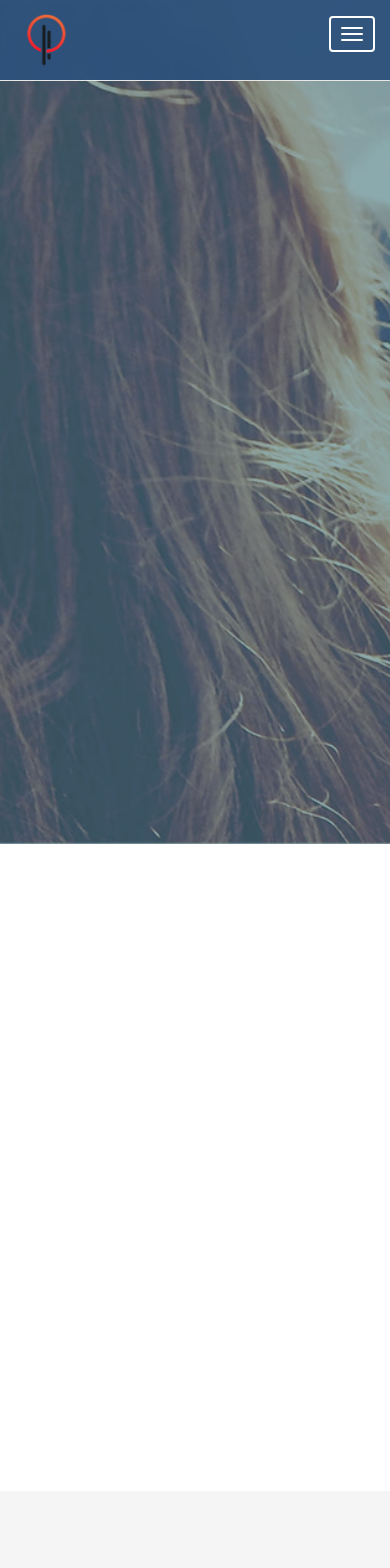
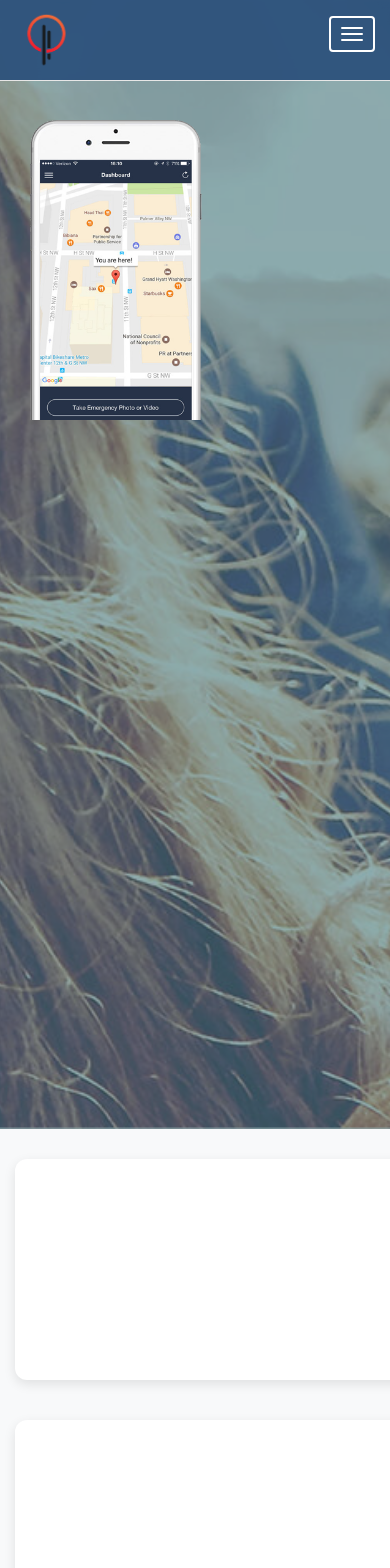
Before and after one commit to AliceNN-ucdenver/Phence.me, a React (Vite) app: page / in a window 390 px wide. Shown: the top 1568 px of the page. Built offline with nearby package versions, Linux system fonts and the light colour scheme.

Commit message:
Major mobile responsiveness fixes: banner, services, features, use cases

```diff
--- a/src/assets/css/styles.css
+++ b/src/assets/css/styles.css
@@ -315,18 +315,24 @@ li {
   overflow:hidden;
   padding-top: 100px; /* Add padding to account for fixed header */
 }
-.zi-9 img {
-  width: auto;
-}
-.zi-9 a img:hover{
-  opacity:0.8;
-}
+
 .banner-overlay {
   background:rgba(73, 118, 120, 0.6);
   height: 100%;
   position: absolute;
   top: 0;
   width: 100%;
+  z-index: 1;
+}
+
+.banner .container {
+  position: relative;
+  z-index: 2;
+}
+
+.banner .bannertext {
+  position: relative;
+  z-index: 3;
 }
 .banner h1 {
   padding-bottom:10px;margin-top:120px;
@@ -914,58 +920,76 @@ playback timings (ms):
 
   /* Mobile banner adjustments */
   .banner {
-    height: auto;
+    height: auto !important;
     min-height: 100vh;
-    padding-top: 80px;
-    padding-bottom: 40px;
+    padding-top: 80px !important;
+    padding-bottom: 40px !important;
+    background-size: cover !important;
+    background-position: center center !important;
+  }
+
+  .banner .container {
+    height: auto !important;
+    display: flex !important;
+    align-items: center !important;
+    min-height: calc(100vh - 120px) !important;
   }
 
   .banner .bannertext {
     position: relative !important;
     top: auto !important;
     bottom: auto !important;
-    padding: 20px 0;
-    display: flex !important;
-    flex-direction: column;
+    padding: 20px 0 !important;
+    width: 100% !important;
+    margin: 0 !important;
   }
 
-  .banner .bannertext .col-xs-12:first-child {
-    order: 1;
-    text-align: center;
-    margin-bottom: 30px;
+  .banner .bannertext > div {
+    width: 100% !important;
+    float: none !important;
+    display: block !important;
+    margin-bottom: 30px !important;
   }
 
-  .banner .bannertext .col-xs-12:last-child {
-    order: 2;
-    text-align: center;
+  .banner .bannertext .zi-9:first-child {
+    text-align: center !important;
+    margin-bottom: 30px !important;
+  }
+
+  .banner .bannertext .zi-9:last-child {
+    text-align: center !important;
   }
 
   /* Mobile banner phone image */
   .banner .zi-9 img {
     max-height: 300px !important;
-    max-width: 200px;
+    max-width: 200px !important;
     height: auto !important;
     width: auto !important;
-    display: block;
-    margin: 0 auto;
+    display: block !important;
+    margin: 0 auto !important;
   }
 
   /* Mobile banner text */
   .banner h1 {
     font-size: 24px !important;
-    line-height: 1.3;
-    margin-bottom: 20px;
+    line-height: 1.3 !important;
+    margin-bottom: 20px !important;
+    margin-top: 20px !important;
+    color: #fff !important;
   }
 
   .banner p {
-    font-size: 16px;
-    margin-bottom: 30px;
+    font-size: 16px !important;
+    margin-bottom: 30px !important;
+    color: #fff !important;
   }
 
   /* Mobile download buttons */
   .banner .pt-40 {
     justify-content: center !important;
     gap: 10px !important;
+    padding-top: 20px !important;
   }
 
   .banner .pt-40 img {
@@ -977,86 +1001,190 @@ playback timings (ms):
     padding-left: 15px !important;
   }
 
-  /* Mobile use cases section */
-  .use-cases-gallery {
-    height: 250px !important;
-    margin-bottom: 20px;
+  /* Mobile Services section */
+  .service {
+    background: #f8f9fa !important;
+    padding: 40px 0 !important;
   }
 
-  .use-case-item {
-    width: 200px !important;
-    height: 200px !important;
+  .service .servicelist {
+    padding: 0 !important;
+    margin: 0 !important;
+    list-style: none !important;
   }
 
-  .use-case-item h3 {
-    font-size: 14px !important;
-    margin-top: 10px !important;
+  .service .servicelist li {
+    width: 100% !important;
+    float: none !important;
+    display: block !important;
+    margin-bottom: 40px !important;
+    padding: 30px 20px !important;
+    background: #fff !important;
+    border-radius: 12px !important;
+    box-shadow: 0 4px 12px rgba(0,0,0,0.1) !important;
   }
 
-  /* Mobile use cases icons */
-  .areaicon {
-    margin-bottom: 30px;
-    text-align: center;
+  .service .servicelist li .icon {
+    height: 80px !important;
+    width: 90px !important;
+    margin: 0 auto 15px auto !important;
+    display: block !important;
+    background-size: contain !important;
   }
 
-  .areaicon > div,
-  .use-case-icon-wrapper {
-    width: 33.33% !important;
-    float: left;
-    padding: 5px !important;
-    margin-bottom: 15px;
+  .service .servicelist li h3 {
+    font-size: 20px !important;
+    margin-bottom: 15px !important;
+    color: #010101 !important;
+    font-weight: 600 !important;
+  }
+
+  .service .servicelist li p {
+    font-size: 15px !important;
+    line-height: 1.6 !important;
+    color: #555 !important;
+    margin: 0 !important;
+  }
+
+  /* Mobile Features section */
+  .features .apps-holder {
+    flex-direction: column !important;
+  }
+
+  .features .apps-links-holder {
+    width: 100% !important;
+    margin-bottom: 30px !important;
+  }
+
+  .features .apps-details-holder {
+    width: 100% !important;
+  }
+
+  .features .app-icon-holder {
+    margin-bottom: 15px !important;
+    padding: 15px !important;
+    border: 1px solid #eee !important;
+    border-radius: 8px !important;
+  }
+
+  .features .app-icon-holder .app-title {
+    font-size: 14px !important;
+    line-height: 1.4 !important;
+  }
+
+  .features .app-details img {
+    width: 100% !important;
+    height: auto !important;
+    border-radius: 8px !important;
+  }
+
+
+  /* Mobile use cases section */
+  .area .areaicon {
+    margin-bottom: 30px !important;
+    text-align: center !important;
+    display: flex !important;
+    flex-wrap: wrap !important;
+    justify-content: center !important;
+  }
+
+  .areaicon .use-case-icon-wrapper {
+    width: 50% !important;
+    padding: 10px !important;
+    margin-bottom: 15px !important;
+    display: inline-block !important;
+    float: none !important;
   }
 
   .areaicon .ib {
     margin: 5px auto !important;
     padding: 10px 5px !important;
-    min-width: 80px;
-    display: block;
-    text-align: center;
+    min-width: 80px !important;
+    display: block !important;
+    text-align: center !important;
+    border-radius: 8px !important;
+    background: rgba(255,255,255,0.1) !important;
   }
 
   .areaicon .ib span {
     font-size: 11px !important;
-    display: block;
-    margin-top: 5px;
+    display: block !important;
+    margin-top: 5px !important;
+    color: #333 !important;
   }
 
   .areaicon .ib .icon {
-    margin-bottom: 5px;
+    margin-bottom: 5px !important;
+    width: 32px !important;
+    height: 32px !important;
   }
 
   /* Mobile use cases gallery */
   .content.demo-x.areaimg {
-    height: 350px !important;
+    height: 400px !important;
     padding-left: 2% !important;
     padding-right: 2% !important;
-    -webkit-overflow-scrolling: touch; /* Smooth scrolling on iOS */
+    -webkit-overflow-scrolling: touch !important;
+    overflow-x: auto !important;
+    overflow-y: hidden !important;
+    white-space: nowrap !important;
+    position: relative !important;
+  }
+
+  .content.demo-x.areaimg > div {
+    display: inline-flex !important;
+    width: max-content !important;
+    height: 100% !important;
+    align-items: flex-start !important;
   }
 
   .content.demo-x.areaimg .thumbnail {
     width: 280px !important;
-    margin-right: 10px !important;
-    margin-left: 10px !important;
-    flex-shrink: 0;
+    margin-right: 15px !important;
+    margin-left: 5px !important;
+    flex-shrink: 0 !important;
+    height: 350px !important;
+    display: inline-block !important;
+    vertical-align: top !important;
+    white-space: normal !important;
+    border-radius: 12px !important;
+    overflow: hidden !important;
+    box-shadow: 0 4px 12px rgba(0,0,0,0.1) !important;
   }
 
-  .content.demo-x.areaimg > div {
-    display: flex !important;
-    width: max-content !important;
+  .content.demo-x.areaimg .thumbnail:first-child {
+    margin-left: 15px !important;
+  }
+
+  .content.demo-x.areaimg .thumbnail:last-child {
+    margin-right: 15px !important;
   }
 
   .content.demo-x.areaimg .thumbnail .caption {
     padding: 15px !important;
+    height: calc(100% - 200px) !important;
+    display: flex !important;
+    flex-direction: column !important;
+    justify-content: center !important;
   }
 
   .content.demo-x.areaimg .thumbnail .caption h3 {
     font-size: 16px !important;
-    margin-bottom: 10px;
+    margin-bottom: 10px !important;
+    font-weight: bold !important;
   }
 
   .content.demo-x.areaimg .thumbnail .caption p {
     font-size: 13px !important;
-    line-height: 1.4;
+    line-height: 1.4 !important;
+    color: #666 !important;
+  }
+
+  .content.demo-x.areaimg .thumbnail img {
+    width: 100% !important;
+    height: 200px !important;
+    object-fit: cover !important;
+    border-radius: 0 !important;
   }
 
   /* Mobile features section */
@@ -1067,37 +1195,37 @@ playback timings (ms):
   }
 
   .features .apps-links-holder {
-    margin-bottom: 30px;
+    margin-bottom: 30px !important;
   }
 
   .features .apps-details-holder {
     background: none !important;
     height: auto !important;
-    padding: 0;
+    padding: 0 !important;
   }
 
   .features .app-icon-holder {
     width: 100% !important;
     float: none !important;
-    margin-bottom: 10px;
+    margin-bottom: 10px !important;
     padding: 12px 15px !important;
   }
 
   .features .app-icon-holder .app-title {
     font-size: 14px !important;
-    margin-left: 10px;
+    margin-left: 10px !important;
   }
 
   .features .app-details {
     margin-top: 0 !important;
     min-height: auto !important;
-    text-align: center;
+    text-align: center !important;
   }
 
   .features .app-details .app-text img {
     max-width: 100% !important;
     height: auto !important;
-    max-height: 300px;
+    max-height: 300px !important;
   }
 
   /* Mobile section spacing */
@@ -1106,27 +1234,27 @@ playback timings (ms):
   }
 
   .container {
-    padding-left: 15px;
-    padding-right: 15px;
+    padding-left: 15px !important;
+    padding-right: 15px !important;
   }
 
   /* Mobile section headings */
   .section-heading {
     font-size: 22px !important;
-    line-height: 1.3;
-    margin-bottom: 20px;
+    line-height: 1.3 !important;
+    margin-bottom: 20px !important;
   }
 
   /* Mobile text sizing */
   p {
-    font-size: 14px;
-    line-height: 1.5;
+    font-size: 14px !important;
+    line-height: 1.5 !important;
   }
 
   /* Mobile images */
   img {
-    max-width: 100%;
-    height: auto;
+    max-width: 100% !important;
+    height: auto !important;
   }
 
   /* Mobile header adjustments */
@@ -1154,3 +1282,39 @@ playback timings (ms):
     font-size: 28px;
   }
 }
+
+/* Image overlay for features */
+.app-text {
+  position: relative;
+  overflow: hidden;
+}
+
+.image-overlay {
+  position: absolute;
+  bottom: 0;
+  left: 0;
+  right: 0;
+  background: rgba(0, 185, 185, 0.9);
+  color: white;
+  padding: 20px;
+  text-align: center;
+  transform: translateY(100%);
+  transition: transform 0.3s ease;
+}
+
+.app-text:hover .image-overlay,
+.show-details .image-overlay {
+  transform: translateY(0);
+}
+
+.image-overlay h4 {
+  margin: 0;
+  font-size: 16px;
+  font-weight: bold;
+}
+.zi-9 img {
+  width: auto;
+}
+.zi-9 a img:hover{
+  opacity:0.8;
+}
--- a/src/components/Banner.jsx
+++ b/src/components/Banner.jsx
@@ -11,6 +11,7 @@ const Banner = () => (
     backgroundSize: 'cover',
     backgroundPosition: 'center center'
   }}>
+    <div className="banner-overlay"></div>
     <div className="container">
       <div className="row bannertext">
         <div className="col-lg-3 col-lg-offset-1 col-md-4 col-md-offset-1 col-sm-5 col-sm-offset-0 col-xs-12 zi-9">
@@ -30,7 +31,6 @@ const Banner = () => (
         </div>
       </div>
     </div>
-    <div className="banner-overlay"></div>
   </section>
 );
 
--- a/src/components/Features.jsx
+++ b/src/components/Features.jsx
@@ -90,6 +90,9 @@ const Features = () => {
                     >
                       <div className="app-text">
                         <img src={f.img} alt={f.title} />
+                        <div className="image-overlay">
+                          <h4>Protect your loved ones</h4>
+                        </div>
                       </div>
                     </div>
                   ))}
--- a/src/components/Services.jsx
+++ b/src/components/Services.jsx
@@ -5,17 +5,17 @@ const Services = () => (
   <section className="service section-space center">
     <div className="container">
       <ul className="servicelist clearfix">
-        <li className="col-md-4 col-sm-4 center">
+        <li className="col-md-4 col-sm-4 col-xs-12 center">
           <i className="icon protect"></i>
           <h3>Protect</h3>
           <p>Protect yourself and your loved ones by knowing about their whereabouts</p>
         </li>
-        <li className="col-md-4 col-sm-4 center">
+        <li className="col-md-4 col-sm-4 col-xs-12 center">
           <i className="icon assist"></i>
           <h3>Assist</h3>
           <p>Assist in facilitating law enforcement and emergency situations</p>
         </li>
-        <li className="col-md-4 col-sm-4 center">
+        <li className="col-md-4 col-sm-4 col-xs-12 center">
           <i className="icon witness"></i>
           <h3>Witness</h3>
           <p>Document all aspects of an accident or crime scene and share them on cloud</p>
```
